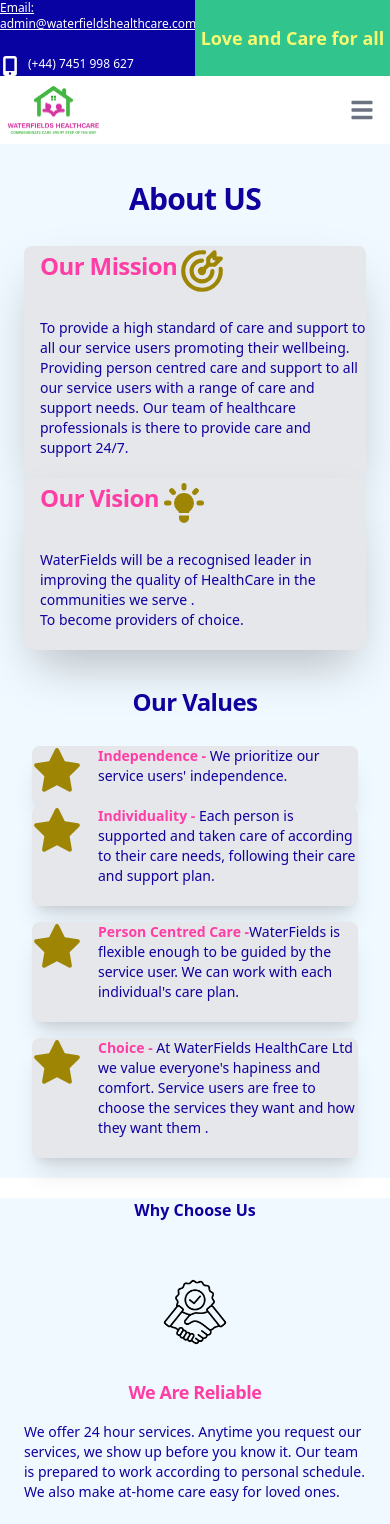
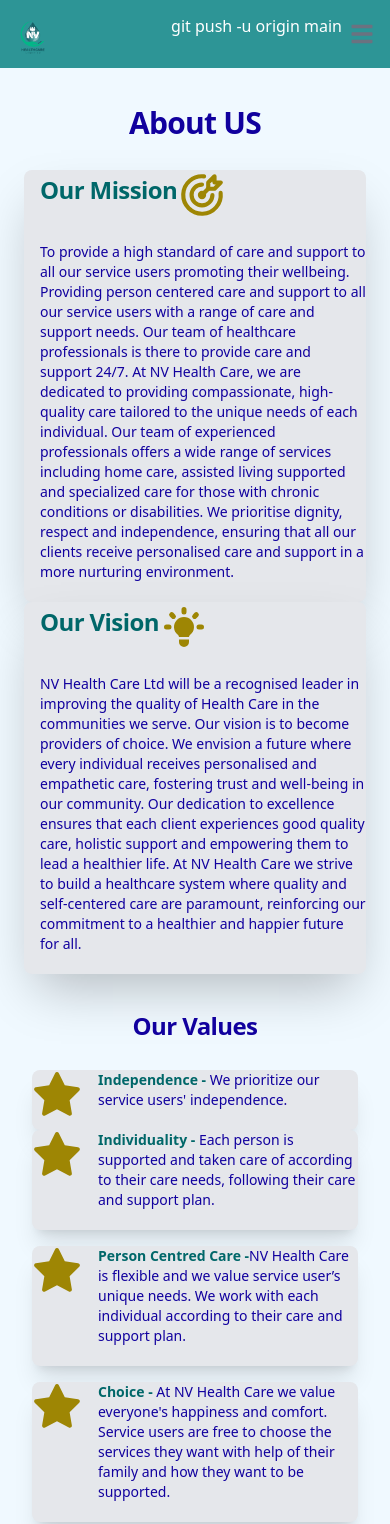
Before and after one commit to rufaro-13/Waterfields, a React (Create React App) app: page /about in a window 390 px wide. Shown: the top 1524 px of the page. Built offline with nearby package versions, Linux system fonts and the light colour scheme; grey boxes are pictures that could not be loaded.

Commit message:
first commit

```diff
--- a/src/App.js
+++ b/src/App.js
@@ -26,6 +26,7 @@
             <Route forceRefresh={true} path='/social' element= {<Social/>}></Route>
             <Route forceRefresh={true} path='/personal' element= {<Personal/>}></Route>
             <Route forceRefresh={true} path='/sitting' element= {<Sitting/>}></Route>
+
             </Route>
           </Routes>
     </BrowserRouter>
--- a/src/components/Footer.js
+++ b/src/components/Footer.js
@@ -1,5 +1,5 @@
 import React from 'react'
-import logo from '../images/Logo Waterfields FULL.png'
+import logo from '../images/nv3 PNG.png'
 import {Link} from 'react-router-dom'
 import excellent from '../images/reliability.png'
 import equal from '../images/expertise.png'
@@ -13,7 +13,7 @@
 <div className='bg-sky-50'>
     <div className="sm:item-center  sm:justify-center text-center ">
 
-        <h1 className='sm:tetx-2xl md:text-4xl text-darkbluetheme font-extrabold'>Why Choose Us</h1>
+        <h1 className='sm:tetx-2xl md:text-4xl text-navcolour font-extrabold'>Why Choose Us</h1>
     </div>
 
     <div className='lg:flex grid  lg:grid-cols-3 lg:gap-4 m-auto md:grid-cols-2 md:gap-x-2 grid-col-1 pt-8 px-2 md:px-5 '>
@@ -47,7 +47,7 @@
             </h5></center>
             <p className="font-normal text-sm md:text-lg text-darkbluetheme dark:text-gray-400 pt-4">
                 <p class='text-left'>
-                We have a team of dedicated, passionate and knowledgable caregivers who provide great care. We work with families to find the most suitable caregiver
+                We have a team of dedicated, passionate and experienced caregivers who provide great care. We work with families to find the most suitable caregiver
                 for everyone who uses our services.<br/><br/>
                 </p>
 
@@ -64,7 +64,7 @@
             </h5></center>
             <p className="font-normal text-sm md:text-lg text-darkbluetheme dark:text-gray-400 pt-4">
                 <p class='text-left'>
-                    Our staff members are well trained and equiped for care work to ensure we deliver the best services
+                    Our staff members are well trained and equipped to ensure we deliver the best services
                     that align with care standards.
                 </p>
 
@@ -82,11 +82,11 @@
     <div class="w-full max-w-screen-xl mx-auto py-5 md:py-8">
         <div class="sm:flex sm:items-center sm:justify-between">
             <a href="jjj" class="flex items-center mb-4 sm:mb-0">
-                <img src={logo} class="h-8 md:h-16 ml-2" alt="Enroute Logo" />
-                <span class="self-center text-yellowfooter md:text-2xl text-1xl font-bold whitespace-nowrap dark:text-white">  WaterFields HealthCare Ltd</span>
+                <img src={logo} class="h-8 md:h-28 ml-2" alt="Enroute Logo" />
+                <span class="self-center text-white md:text-2xl text-1xl font-bold whitespace-nowrap dark:text-white">  NV HealthCare Ltd</span>
             </a>
             <ul class="flex flex-wrap text-lg text-sm  pt-6 text-base font-medium text-white sm:mb-0 dark:text-gray-400">
-                <p className='text-yellowfooter text-lg font-bold md:px-6 px-4'>
+                <p className='text-white text-lg font-bold md:px-6 px-4'>
                     About<br/>
                     <ul class="list-disc ml-6 text-sm font-bold">
                              <li><Link to='/about'><u>Mission</u></Link></li>
@@ -96,7 +96,7 @@
 
                     </ul>
                 </p>
-                <p  className='text-yellowfooter text-lg font-bold md:px-8 px-4'>
+                <p  className='text-white text-lg font-bold md:px-8 px-4'>
                     Services<br/>
                     <ul class="list-disc ml-6 text-sm font-bold">
                              <li><Link to='/services'><u>Domiciliary Care</u></Link></li>
@@ -107,21 +107,21 @@
                             </ul>
                 </p>
 
-                <Link to="/contact" className='text-yellowfooter text-lg font-bold md:px-8 px-4'>
+                <Link to="/contact" className='text-white text-lg font-bold md:px-8 px-4'>
                     Contact
                 </Link>
             </ul>
         </div>
-        <hr class="my-6 border-yellowfooter sm:mx-auto dark:border-gray-700 lg:my-8" />
+        <hr class="my-6 border-white sm:mx-auto dark:border-gray-700 lg:my-8" />
         <div class="sm:flex sm:items-center sm:justify-between ml-3">
-        <span class="block text-sm text-yellowfooter sm:text-center dark:text-gray-400 col-span-1">© 2024
-        <Link to="/" class="hover:underline text-yellowfooter">
-                 WaterFields HealthCare™
+        <span class="block text-sm text-white sm:text-center dark:text-gray-400 col-span-1">© 2024
+        <Link to="/" class="hover:underline text-white">
+                 NV HealthCare™
         </Link>.
             All Rights Reserved.
         </span>
 
-        <span class="md:mr-3 block text-xs text-yellowfooter sm:text-center dark:text-gray-400 col-span-1 ">
+        <span class="md:mr-3 block text-xs text-white sm:text-center dark:text-gray-400 col-span-1 ">
             <a href="mailto:rufarochiuta@gmail.com" class="hover:underline">
                 Developed by Amani First
             </a><br/>
--- a/src/components/NavigBar.js
+++ b/src/components/NavigBar.js
@@ -1,14 +1,15 @@
+
 'use client'
 
-import {FaEnvelopeOpenText,FaMobileScreenButton} from 'react-icons/fa6';
+//import {FaEnvelopeOpenText,FaMobileScreenButton} from 'react-icons/fa6';
 import {Dropdown,  Navbar } from 'flowbite-react';
 import { Link } from "react-router-dom";
-import logo from '../images/Logo Waterfields FULL.png'
-import {IconContext} from "react-icons";
+import logo from '../images/nv3 PNG.png'
+//import {IconContext} from "react-icons";
 export default function NavbarWithCTAButton() {
   return (
 <div>
- <nav class="bg-white border-gray-200 dark:bg-gray-900">
+ {/* <nav class="bg-white border-gray-200 dark:bg-gray-900">
         <div class="flex flex-wrap grid grid-cols-2 sm:h-8 md:h-16  justify-between items-center  max-w-screen-2xl ">
             <div class=" md:flex bg-navcolour h-full items-center space-x-3 rtl:space-x-reverse  ">
 
@@ -33,29 +34,20 @@
 
             </div>
         </div>
-    </nav>
+    </nav> */}
 
     <Navbar
-
       fluid
-
-      className="bg-white"
+      className="bg-navcolour"
     >
       <Navbar.Brand >
-        <Link
-
-          to="/"
-        >
-        <img
-          alt="Flowbite React Logo"
-          className="mr-3 h-12 sm:h-24"
-          src={logo}
-        /></Link>
+        <Link to="/"> <img alt="Flowbite React Logo" className="mr-3 h-12 sm:h-24" src={logo} /></Link>
         <span className="self-center whitespace-nowrap text-pink-500 text-xl font-bold dark:text-white">
           {/* WaterFields HealthCare */}
         </span>
       </Navbar.Brand>
-      <div className="flex md:order-2 text-white">
+      <div className="flex md:order-2 text-white">git push -u origin main
+
 
         <Navbar.Toggle />
       </div>
@@ -64,38 +56,38 @@
           active
           to="/"
         >
-          <p className='text-pink-500 font-bold md:text-lg'>
+          <p className='text-white font-bold md:text-lg'>
             Home
           </p>
         </Link>
-        <Link to="/about" className='text-pink-500 font-bold md:text-lg'>
+        <Link to="/about" className='text-white font-bold md:text-lg'>
           About
         </Link>
-        <div className='text-pink-500 font-bold md:text-lg'><Dropdown
+        <div className='text-white font-bold md:text-lg'><Dropdown
           inline
           label="Domiciliary"
-          className='text-pink-500 font-bold md:text-lg'
+          className='text-white font-bold md:text-lg'
         >
-        <Dropdown.Header className='bg-gray-200'>
+        <Dropdown.Header className='bg-navcolour'>
         <ul class="py-2 text-sm text-gray-700 dark:text-gray-400">
-        <Link to="/social" className='text-pink-500 font-bold md:text-sm hover:bg-blue-700 hover:text-white'>
+        <Link to="/social" className='text-white font-bold md:text-sm hover:bg-blue-700 hover:text-white'>
           Social Inclusion
         </Link><br/>
-        <Link to="/personal" className='text-pink-500 font-bold md:text-sm hover:bg-blue-700 hover:text-white'>
+        <Link to="/personal" className='text-white font-bold md:text-sm hover:bg-blue-700 hover:text-white'>
           Personal Care
         </Link><br/>
-        <Link to="/sitting" className='text-pink-500 font-bold md:text-sm hover:bg-blue-700 hover:text-white'>
+        <Link to="/sitting" className='text-white font-bold md:text-sm hover:bg-blue-700 hover:text-white'>
           Sitting Call
         </Link><br/>
                 </ul>
           </Dropdown.Header>
 
         </Dropdown></div>
-        <Link to="/services" className='text-pink-500 font-bold md:text-lg'>
+        <Link to="/services" className='text-white font-bold md:text-lg'>
           Services
         </Link>
 
-        <Link to="/contact" className='text-pink-500 font-bold md:text-lg'>
+        <Link to="/contact" className='text-white font-bold md:text-lg'>
           Contact
         </Link>
       </Navbar.Collapse>
--- a/src/index.css
+++ b/src/index.css
@@ -1,3 +1,4 @@
+
 body::-webkit-scrollbar {
 	display: none;
 
--- a/src/pages/About.js
+++ b/src/pages/About.js
@@ -42,8 +42,12 @@
                         <p class="pl-4 font-normal text-darkbluetheme text-sm md:text-lg">
 
                         To provide a high standard of care and support to all our service users promoting their wellbeing.
-                        Providing person centred care and support to all our service users with a range of care and support needs.
-                         Our team of healthcare professionals is there to provide care and support 24/7.
+                        Providing person centered care and support to all our service users with a range of care and support needs.
+                         Our team of healthcare professionals is there to provide care and support 24/7. At NV Health Care, we are dedicated to
+                         providing compassionate, high-quality care tailored to the unique needs of each individual. Our team of experienced
+                         professionals offers a wide range of services including home care, assisted living supported and specialized care for
+                         those with chronic conditions or disabilities. We prioritise dignity, respect and independence, ensuring that all our
+                         clients receive personalised care and support in a more nurturing environment.
 
 
                         <br/><br/>
@@ -66,8 +70,12 @@
 
                         <p class="pl-4 font-normal text-darkbluetheme text-sm md:text-lg">
 
-                        WaterFields will be a recognised leader in improving the quality of HealthCare in the communities we serve .<br/>
-                        To become providers of choice.
+                        NV Health Care Ltd will be a recognised leader in improving the quality of Health Care in the communities we serve.
+                        Our vision is to become providers of choice. We envision a future where every individual receives personalised and
+                        empathetic care, fostering trust and well-being in our community. Our dedication to excellence ensures that each client
+                        experiences good quality care, holistic support and empowering them to lead a healthier life. At NV Health Care we strive
+                        to build a healthcare system where quality and self-centered care are paramount, reinforcing our commitment to a healthier
+                        and happier future for all.
 
 
                         <br/><br/>
@@ -133,9 +141,8 @@
 
                                 <p class="pl-4 font-medium text-darkbluetheme text-sm md:text-lg">
 
-                                <b class="text-titleblue">Person Centred Care -</b>WaterFields is flexible enough to be guided by the service user. We can work with each individual's
-                                care plan.
-
+                                <b class="text-titleblue">Person Centred Care -</b>NV Health Care is flexible and we value service user’s unique needs. We work with each individual according to
+                                their care and support plan.
                                 <br/><br/>
 
                                 </p>
@@ -151,9 +158,8 @@
 
                                 <p class="pl-4  text-darkbluetheme font-medium text-sm md:text-lg">
 
-                                <b class="text-titleblue">Choice -</b> At WaterFields HealthCare Ltd we value everyone's hapiness and comfort.
-                                Service users are free to choose the services they want and how they want them .
-
+                                <b class="text-titleblue">Choice -</b> At NV Health Care we value everyone's happiness and comfort. Service users are free to choose the services they want with help of
+                                their family and how they want to be supported.
                                 <br/><br/>
 
                                 </p>
--- a/src/pages/Contact.js
+++ b/src/pages/Contact.js
@@ -35,16 +35,15 @@
 
                 <div class="lg:px-4 mx-auto max-w-screen-xl text-center pt-6  ">
                     <h4 class="mb-4 text-1xl font-extrabold tracking-tight leading-none text-darkbluetheme md:text-3xl lg:text-3xl">
-                    Contacting WaterFields HealthCare
+                    Contacting NV Health Care
                     </h4>
                 </div>
 
                 <div class="sm:flex sm:items-center sm:justify-center lg:mx-8 mt-2 px-5">
                   <p class=" font-normal text-sm md:text-lg text-darkbluetheme">
-                      To request more information, please give us a call or email us. We would love to speak to you regarding
-                      our experienced support carers that can help you deliver excellent services to your business and clients.
-                      You can also enquire about our services. Simply leave your contact information using the form below and we will
-                      get back to you as soon as possible.
+                      To request more information, please give us a call or email us. We would
+                      love to speak to you regarding our services. You can also enquire about our
+                      services. Simply leave your contact information using the form below and we will get back to you as soon as possible.
                   </p>
                   <br/>
 
@@ -58,15 +57,15 @@
                      <div class="lg:px-1 px-4  col-span-1 max-w-max  md:w-1/2 sm:items-start sm:justify-start">
 
                         <IconContext.Provider value={{ color: '#ff0000', size: '50px', padding:'5px 2px' }}>
-                            <a href="mailto:talk2us@waterfieldshealthcare.com"><div class="  sm:items-center sm:justify-center  mx-5 mt-5 mb-5">
+                            <a href="mailto:talk2us@wnvhealthcare.com"><div class="  sm:items-center sm:justify-center  mx-5 mt-5 mb-5">
 
                             <FaEnvelopeOpenText class="sm:items-center sm:justify-center mx-6 my-6"/>
                             </div></a>
                           </IconContext.Provider>
                           <div class="  sm:items-center sm:justify-center  mt-1">
                             <p class=" text-1xl font-normal">
-                            <div><span class="text-black text-2xl font-bold"><a href="mailto:talk2us@waterfieldshealthcare.com" className="block py-2 pl-3 pr-4 underline text-navcolour rounded hover:bg-gray-100 md:hover:bg-transparent md:hover:text-blue-700 md:p-0 md:dark:hover:text-blue-500 dark:text-navcolour dark:hover:bg-gray-700 dark:hover:text-white md:dark:hover:bg-transparent dark:border-gray-700">Email Us</a></span></div>
-                            talk2us@waterfieldshealthcare.com
+                            <div><span class="text-black text-2xl font-bold"><a href="mailto:talk2us@nvhealthcare.com" className="block py-2 pl-3 pr-4 underline text-navcolour rounded hover:bg-gray-100 md:hover:bg-transparent md:hover:text-blue-700 md:p-0 md:dark:hover:text-blue-500 dark:text-navcolour dark:hover:bg-gray-700 dark:hover:text-white md:dark:hover:bg-transparent dark:border-gray-700">Email Us</a></span></div>
+                            talk2us@nvhealthcare.com
 
                             </p>
                           </div>
@@ -75,7 +74,7 @@
                     <div class="lg:px-1 px-4  col-span-1 max-w-max  md:w-1/2 sm:items-start sm:justify-start">
 
                         <IconContext.Provider value={{ color: '#ff0000', size: '50px', padding:'5px 2px' }}>
-                            <a href="mailto:admin@waterfieldscare.com"><div class="  sm:items-center sm:justify-center  mx-5 mt-5 mb-5">
+                            <a href="mailto:admin@nvhealthcare.com"><div class="  sm:items-center sm:justify-center  mx-5 mt-5 mb-5">
 
                             <FaEnvelopeOpenText class="sm:items-center sm:justify-center mx-6 my-6"/>
                             </div></a>
@@ -84,11 +83,11 @@
                             <p class=" text-1xl font-normal">
                             <div>
                               <span class="text-black text-2xl font-bold">
-                                <a href="mailto:admin@waterfieldscare.com"
+                                <a href="mailto:admin@nvhealthcare.com"
                                 className="block py-2 pl-3 pr-4 underline text-navcolour rounded hover:bg-gray-100
                                 md:hover:bg-transparent md:hover:text-blue-700 md:p-0 md:dark:hover:text-blue-500 dark:text-navcolour
                                 dark:hover:bg-gray-700 dark:hover:text-white md:dark:hover:bg-transparent dark:border-gray-700">Email Us</a></span></div>
-                            admin@waterfieldshealthcare.com
+                            admin@nvhealthcare.com
 
                             </p>
                           </div>
@@ -97,7 +96,7 @@
                     <div class="lg:px-1 px-4  col-span-1 max-w-max  md:w-1/2 sm:items-start sm:justify-start">
 
                           <IconContext.Provider value={{ color: '#231f32', size: '50px', padding:'5px 2px' }}>
-                            <a href="tel:07401220999"><div class="  sm:items-center sm:justify-center   mt-5 mb-5">
+                            <a href="tel:07821498934"><div class="  sm:items-center sm:justify-center   mt-5 mb-5">
                               <FaMobileScreenButton class="sm:items-center sm:justify-center  my-6"/>
                             </div></a>
                           </IconContext.Provider>
@@ -107,7 +106,7 @@
                             className="block py-2  underline text-darkbluetheme rounded hover:bg-gray-100 md:hover:bg-transparent
                             md:hover:text-blue-700 md:p-0 md:dark:hover:text-blue-500 dark:text-navcolour dark:hover:bg-gray-700
                              dark:hover:text-white md:dark:hover:bg-transparent dark:border-gray-700">Call Us</a></span></div>
-                            Mobile: 07451998627
+                            Mobile: 07821498934
                             </p>
                           </div>
 
@@ -116,7 +115,7 @@
                     <div class="lg:px-1 px-4  col-span-1 max-w-max  md:w-1/2 sm:items-start sm:justify-start">
 
                           <IconContext.Provider value={{ color: '#231f32', size: '50px', padding:'5px 2px' }}>
-                            <a href="tel:07401220999"><div class="  sm:items-center sm:justify-center   mt-5 mb-5">
+                            <a href="tel:07365147952"><div class="  sm:items-center sm:justify-center   mt-5 mb-5">
                               <FaMobileScreenButton class="sm:items-center sm:justify-center  my-6"/>
                             </div></a>
                           </IconContext.Provider>
@@ -126,7 +125,7 @@
                             className="block py-2  underline text-darkbluetheme rounded hover:bg-gray-100 md:hover:bg-transparent
                             md:hover:text-blue-700 md:p-0 md:dark:hover:text-blue-500 dark:text-navcolour dark:hover:bg-gray-700
                              dark:hover:text-white md:dark:hover:bg-transparent dark:border-gray-700">Call Us</a></span></div>
-                            Mobile: 07853981484
+                            Mobile: 07365147952
                             </p>
                           </div>
 
@@ -159,7 +158,7 @@
                     <div class="lg:px-1 px-3  col-span-1 max-w-max  md:w-1/2 sm:items-start sm:justify-start">
 
                           <IconContext.Provider value={{ color: '#89cff0', size: '50px', padding:'5px 2px' }}>
-                            <a href="https://www.google.com/maps/place/10+Floathaven+Cl,+London+SE28+8SN,+UK/@51.5023267,0.104638,17.04z"><div class="  sm:items-center sm:justify-center   mt-5 mb-5">
+                            <a href="https://www.google.com/maps/place/10+Braemar+Rd,+Stockton-on-Tees,+Billingham+TS23+2AF,+UK/@54.6138346,-1.2987785,17z"><div class="  sm:items-center sm:justify-center   mt-5 mb-5">
                               <FaLocationDot class="sm:items-center sm:justify-center  my-6"/>
                             </div></a>
                           </IconContext.Provider>
@@ -167,12 +166,12 @@
                             <p class=" text-1xl font-normal">
                               <div>
                                 <span class="text-black text-2xl font-bold">
-                                  <a href="https://www.google.com/maps/place/10+Floathaven+Cl,+London+SE28+8SN,+UK/@51.5023267,0.104638,17.04z"
+                                  <a href="https://www.google.com/maps/place/10+Braemar+Rd,+Stockton-on-Tees,+Billingham+TS23+2AF,+UK/@54.6138346,-1.2987785,17z"
                                       className="block py-2  underline text-navcolour rounded hover:bg-gray-100 md:hover:bg-transparent md:hover:text-blue-700 md:p-0 md:dark:hover:text-blue-500 dark:text-navcolour dark:hover:bg-gray-700 dark:hover:text-white md:dark:hover:bg-transparent dark:border-gray-700">Visit Us</a></span></div>
-                                      WaterFields HealthCare <br/>10 Floathaven Close
-                                      <br/>Thamesmead
-                                      <br/>London
-                                      <br/>SE28 8SN
+                                      NV Health Care Ltd <br/>10 Braemar Road
+                                      <br/>Billingham
+                                      <br/>England
+                                      <br/>TS23 2AF
                             </p>
                           </div>
 
--- a/src/pages/Personal.js
+++ b/src/pages/Personal.js
@@ -21,10 +21,10 @@
 
             <section>
         <div id='palliative' class="md:flex pt-2 ">
-                                <div class="md:w-1/2 col-span-1 px-2 shadow-2xl rounded-lg  ">
+                                <div class="md:w-1/2 col-span-1 px-2 shadow-2xl rounded-lg ">
                                     <img class="rounded-lg md:h-92" src={personal}  alt="" />
                                 </div>
-                                <div class="md:w-1/2 shadow-2xl rounded-lg bg-gray-200 sm:82 rounded-lg  border-2 border-bluetheme bg-bluetheme text-darkbluetheme sm:items-center sm:justify-center  mx-2 ">
+                                <div class="md:w-1/2 shadow-2xl  bg-gray-200 sm:82 rounded-lg  border-2 border-bluetheme  text-darkbluetheme sm:items-center sm:justify-center  mx-2 ">
                                     <h5 className="md:text-2xl text-lg font-bold tracking-tight text-titleblue dark:text-white pt-2">
                                         <p>
                                         Personal Care
--- a/tailwind.config.js
+++ b/tailwind.config.js
@@ -5,9 +5,10 @@
   theme: {
     extend: {
       colors: {
-        'navcolour':'#0802A3',
-        'titleblue':'#FF3EA5',
-
+        'navcolour':'#2D9596',
+        'titleblue':'#006769',
+        'crystalteal':'#006883',
+        'icyteal':'#B5C4C0',
         /* 'bluetheme':'#E8FFFF', */
         'bluetheme':'white',
         'darkbluetheme':'#11009E',
```
Also changed, not shown: package.json (+4 -5 lines), src/components/Hero.js (+10 -7 lines), src/pages/Domiciliary.js (+5 -5 lines), src/pages/Home.js (+51 -3 lines), src/images/nv3 PNG.png (added), 1 other file (tests, documents, lock files or other folders). Lines whose indentation alone changed are shown as unchanged.
